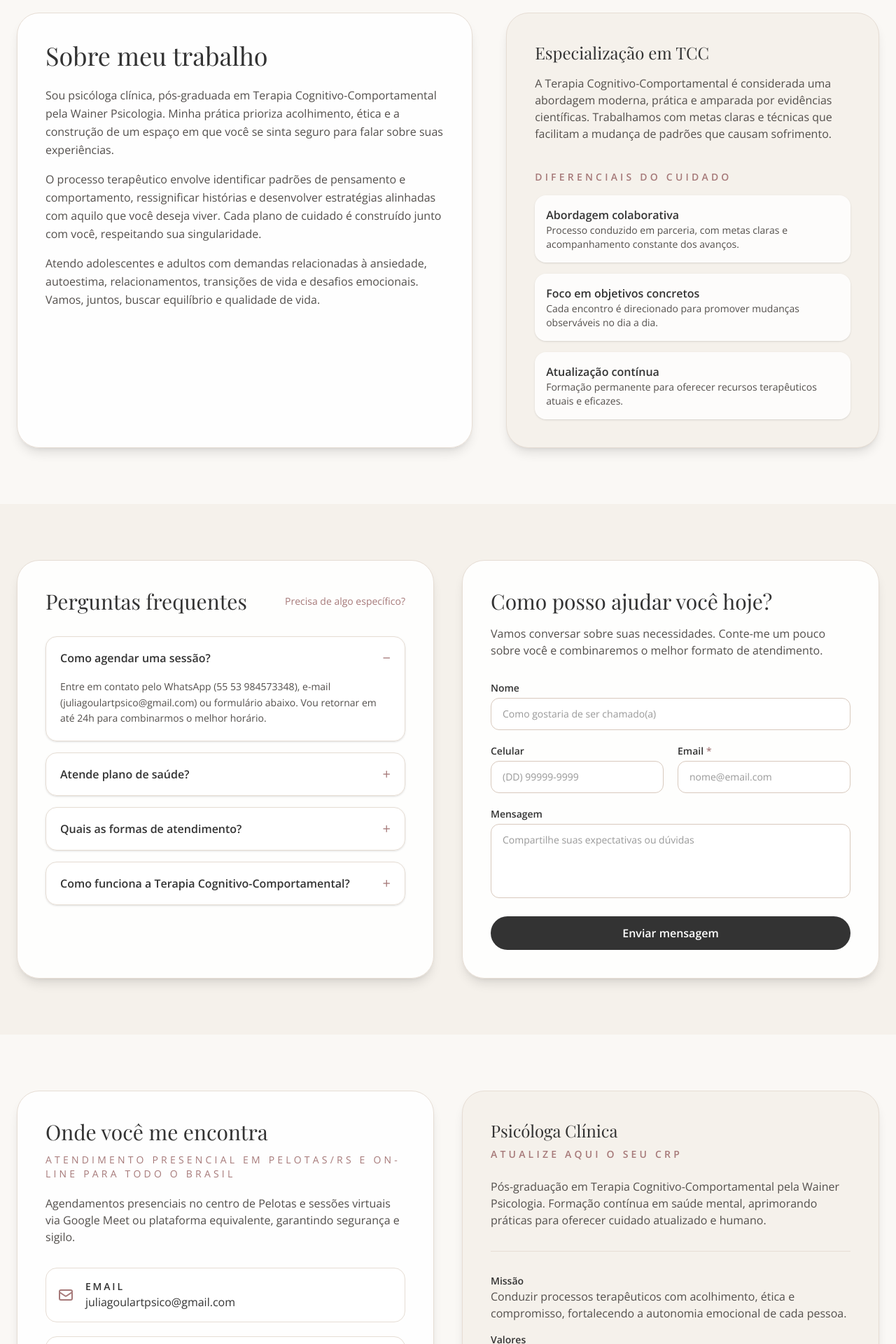
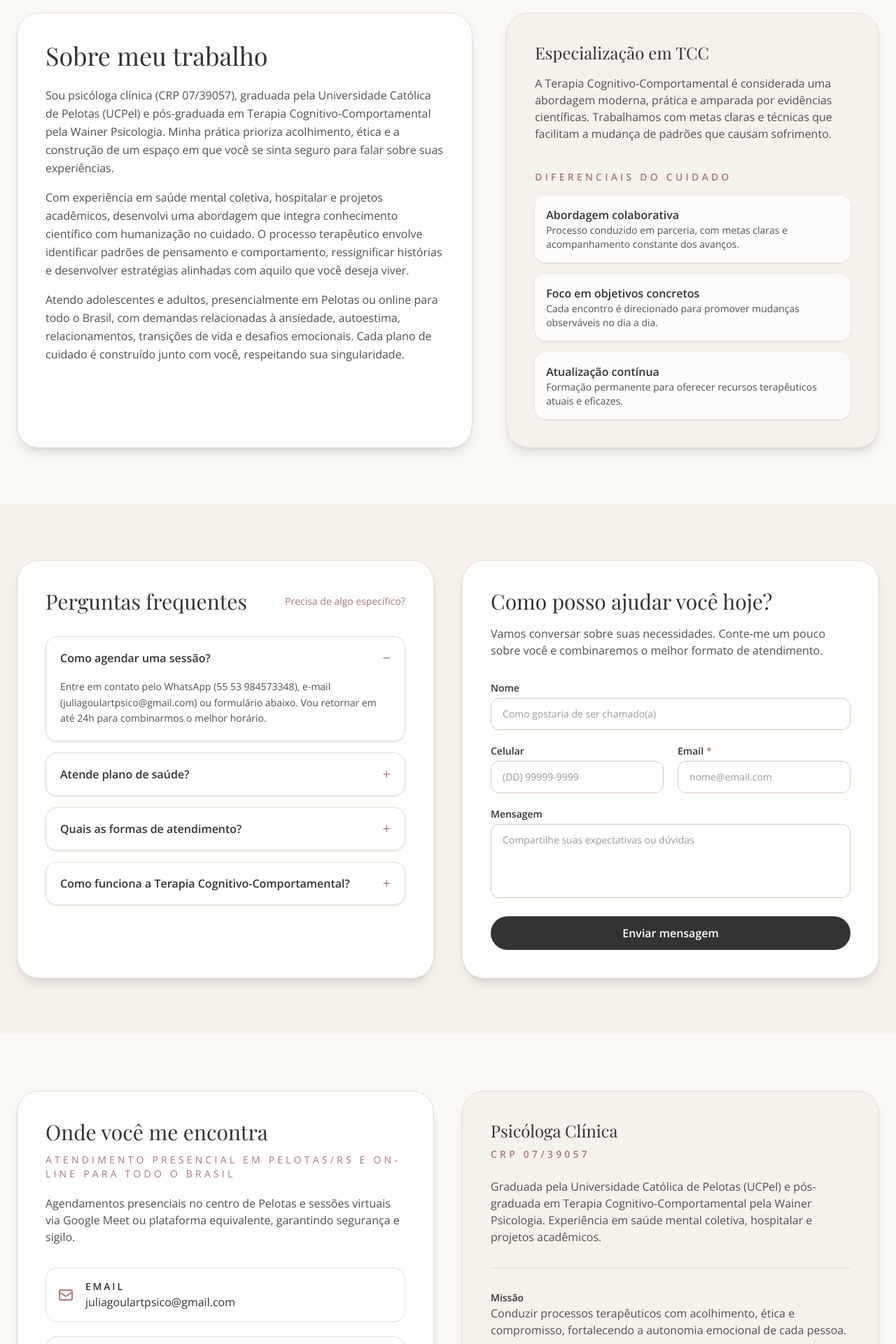
Before and after one commit to pinhepo/julia-website, a Next.js app: page / in a window 1280 px wide. Shown: the part 1140-3060 px from the top of the page at 70% size. Built offline with nearby package versions, Linux system fonts and the light colour scheme.

Commit message:
Update with complete professional information (CRP, UCPel, experience)

```diff
--- a/app/components/AboutSection.tsx
+++ b/app/components/AboutSection.tsx
@@ -29,13 +29,13 @@ export function AboutSection() {
           </h3>
           <div className="mt-6 space-y-4 text-[#534f4c] leading-relaxed">
             <p>
-              Sou psicóloga clínica, pós-graduada em Terapia Cognitivo-Comportamental pela Wainer Psicologia. Minha prática prioriza acolhimento, ética e a construção de um espaço em que você se sinta seguro para falar sobre suas experiências.
+              Sou psicóloga clínica (CRP 07/39057), graduada pela Universidade Católica de Pelotas (UCPel) e pós-graduada em Terapia Cognitivo-Comportamental pela Wainer Psicologia. Minha prática prioriza acolhimento, ética e a construção de um espaço em que você se sinta seguro para falar sobre suas experiências.
             </p>
             <p>
-              O processo terapêutico envolve identificar padrões de pensamento e comportamento, ressignificar histórias e desenvolver estratégias alinhadas com aquilo que você deseja viver. Cada plano de cuidado é construído junto com você, respeitando sua singularidade.
+              Com experiência em saúde mental coletiva, hospitalar e projetos acadêmicos, desenvolvi uma abordagem que integra conhecimento científico com humanização no cuidado. O processo terapêutico envolve identificar padrões de pensamento e comportamento, ressignificar histórias e desenvolver estratégias alinhadas com aquilo que você deseja viver.
             </p>
             <p>
-              Atendo adolescentes e adultos com demandas relacionadas à ansiedade, autoestima, relacionamentos, transições de vida e desafios emocionais. Vamos, juntos, buscar equilíbrio e qualidade de vida.
+              Atendo adolescentes e adultos, presencialmente em Pelotas ou online para todo o Brasil, com demandas relacionadas à ansiedade, autoestima, relacionamentos, transições de vida e desafios emocionais. Cada plano de cuidado é construído junto com você, respeitando sua singularidade.
             </p>
           </div>
         </article>
--- a/app/components/ContactSection.tsx
+++ b/app/components/ContactSection.tsx
@@ -93,10 +93,10 @@ export function ContactSection() {
             Psicóloga Clínica
           </h4>
           <p className="mt-2 text-sm font-semibold tracking-[0.3em] text-[#A67979] uppercase">
-            Atualize aqui o seu CRP
+            CRP 07/39057
           </p>
           <p className="mt-6 text-[#534f4c]">
-            Pós-graduação em Terapia Cognitivo-Comportamental pela Wainer Psicologia. Formação contínua em saúde mental, aprimorando práticas para oferecer cuidado atualizado e humano.
+            Graduada pela Universidade Católica de Pelotas (UCPel) e pós-graduada em Terapia Cognitivo-Comportamental pela Wainer Psicologia. Experiência em saúde mental coletiva, hospitalar e projetos acadêmicos.
           </p>
           <div className="mt-8 grid gap-4 border-t border-[#e6ddd4] pt-8 text-[#534f4c]">
             <div>
--- a/app/components/Footer.tsx
+++ b/app/components/Footer.tsx
@@ -3,7 +3,7 @@ export function Footer() {
     <footer className="border-t border-[#e6ddd4] bg-white/80 py-8">
       <div className="mx-auto flex max-w-7xl flex-col items-center gap-3 px-6 text-center text-sm text-[#534f4c]">
         <p>
-          Psicóloga Julia Goulart · Pós-graduada em Terapia Cognitivo-Comportamental pela Wainer Psicologia.
+          Psicóloga Julia Goulart · CRP 07/39057 · Graduada pela UCPel · Pós-graduada em TCC pela Wainer Psicologia
         </p>
         <p className="text-xs text-[#857c75]">
           © {new Date().getFullYear()} · Todos os direitos reservados.
--- a/app/layout.tsx
+++ b/app/layout.tsx
@@ -21,8 +21,8 @@ const openSans = Open_Sans({
 });
 
 export const metadata: Metadata = {
-  title: "Julia Goulart - Psicóloga Clínica em Pelotas/RS | TCC",
-  description: "Psicóloga clínica pós-graduada em Terapia Cognitivo-Comportamental (TCC) pela Wainer Psicologia. Atendimento presencial em Pelotas/RS e online para todo o Brasil. Especialista em ansiedade, autoestima e relacionamentos.",
+  title: "Julia Goulart - Psicóloga Clínica em Pelotas/RS | CRP 07/39057 | TCC",
+  description: "Psicóloga clínica (CRP 07/39057) graduada pela UCPel e pós-graduada em Terapia Cognitivo-Comportamental. Atendimento presencial em Pelotas/RS e online para todo o Brasil. Especialista em ansiedade, autoestima e relacionamentos.",
   keywords: [
     "psicóloga Pelotas",
     "psicóloga Pelotas RS",
@@ -35,6 +35,10 @@ export const metadata: Metadata = {
     "psicóloga ansiedade Pelotas",
     "psicóloga relacionamentos",
     "atendimento psicológico Pelotas",
+    "CRP 07/39057",
+    "psicóloga UCPel",
+    "psicóloga formada UCPel",
+    "Wainer Psicologia",
   ],
   authors: [{ name: "Julia Goulart" }],
   creator: "Julia Goulart",
@@ -71,6 +75,9 @@ export const metadata: Metadata = {
   alternates: {
     canonical: "https://juliagoulart.psi.umbrielcms.com.br",
   },
+  verification: {
+    google: "_S0MzUP1lAP7NR59bDXzQgwT48WLvntMuQV_waB5WjY",
+  },
 };
 
 export default function RootLayout({
@@ -83,7 +90,7 @@ export default function RootLayout({
     '@type': 'Psychologist',
     name: 'Julia Goulart',
     image: 'https://juliagoulart.psi.umbrielcms.com.br/logo.svg',
-    description: 'Psicóloga clínica pós-graduada em Terapia Cognitivo-Comportamental (TCC) pela Wainer Psicologia.',
+    description: 'Psicóloga clínica (CRP 07/39057) graduada pela UCPel e pós-graduada em Terapia Cognitivo-Comportamental pela Wainer Psicologia. Atendimento presencial em Pelotas/RS e online.',
     address: {
       '@type': 'PostalAddress',
       addressLocality: 'Pelotas',
```
